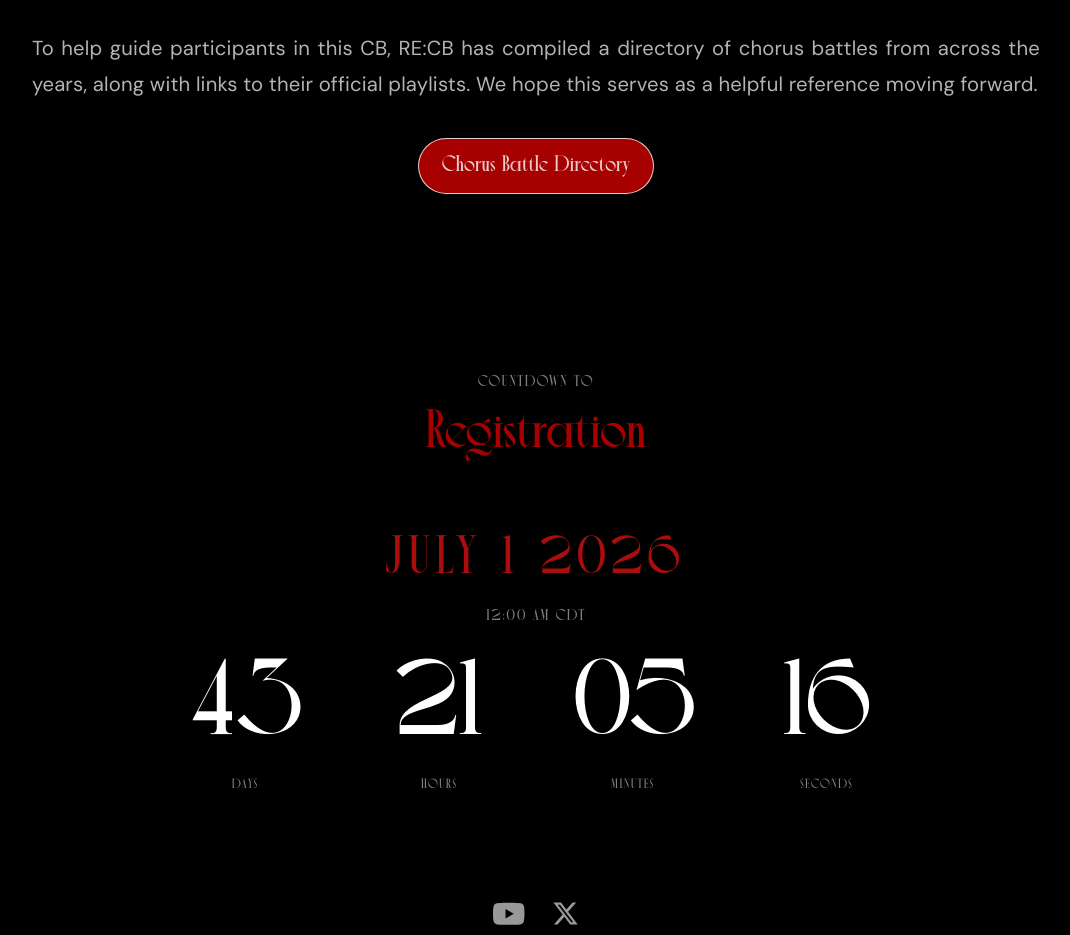
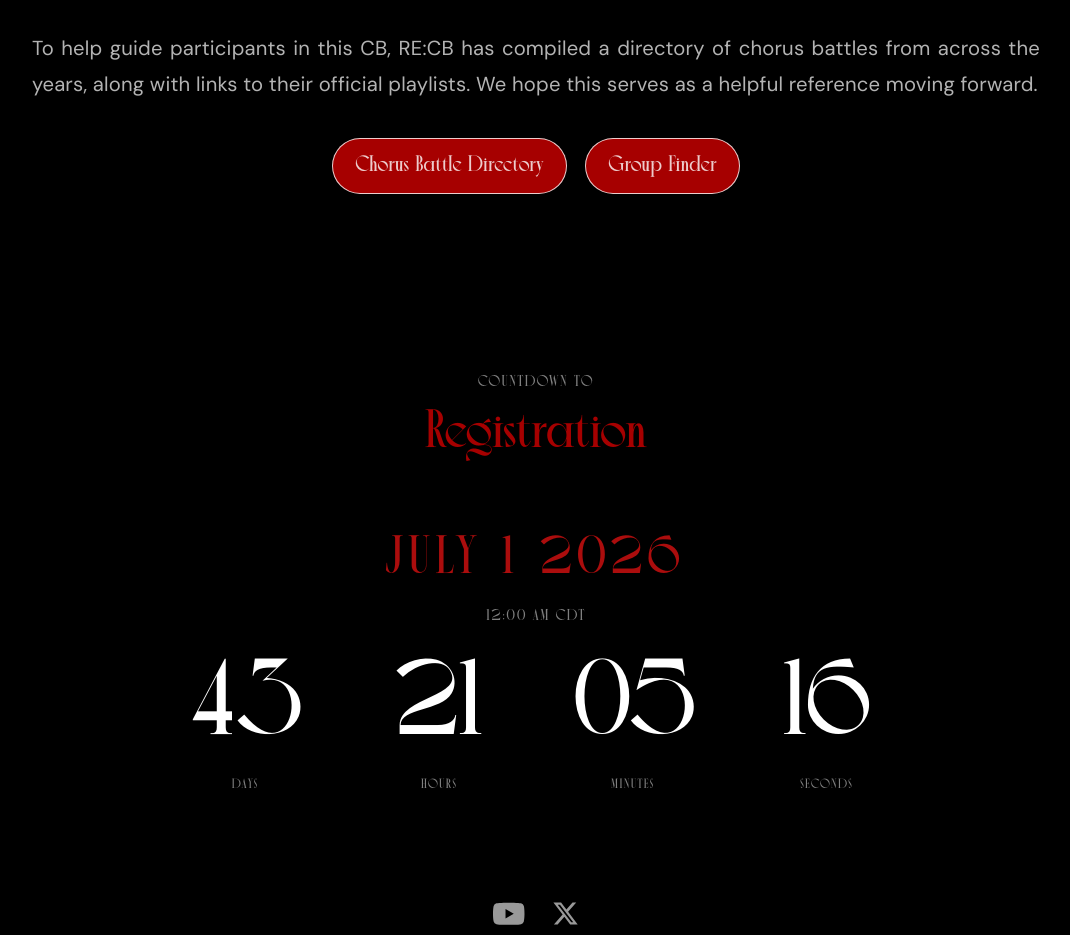
Before and after one commit to replaycb/replaycb, a React (Vite) app: page / in a window 1280 px wide. Shown: the part 1220-2155 px from the top of the page, without its empty margins (104-1174 px from the left). Built offline with nearby package versions, Linux system fonts and the light colour scheme.

Commit message:
Group finder

```diff
--- a/src/pages/Home.jsx
+++ b/src/pages/Home.jsx
@@ -154,6 +154,7 @@ export default function Home() {
                         years, along with links to their official playlists. We
                         hope this serves as a helpful reference moving forward.
                     </p>
+                    <div className="flex flex-wrap gap-4 justify-center">
                         <a
                             href="https://docs.google.com/spreadsheets/d/1SAJgWRMmhqKNdwoIzI2SYK0w3s5FkHHj_MAiwIJeTik/edit?usp=sharing"
                             target="_blank"
@@ -162,6 +163,13 @@ export default function Home() {
                         >
                             Chorus Battle Directory
                         </a>
+                        <a
+                            href="https://docs.google.com/spreadsheets/d/1HAhd7WZTlKBtN-F9x07I34pDkUXbCDzj0_kSA9hJHs8/edit?usp=sharing"
+                            className="px-5 py-2.5 rounded-4xl border bg-main-100 text-white/80 hover:text-white hover:border-white/50 transition-colors text-xl font-arose"
+                        >
+                            Group Finder
+                        </a>
+                    </div>
                 </div>
             </section>
 
```
Lines whose indentation alone changed are shown as unchanged.
